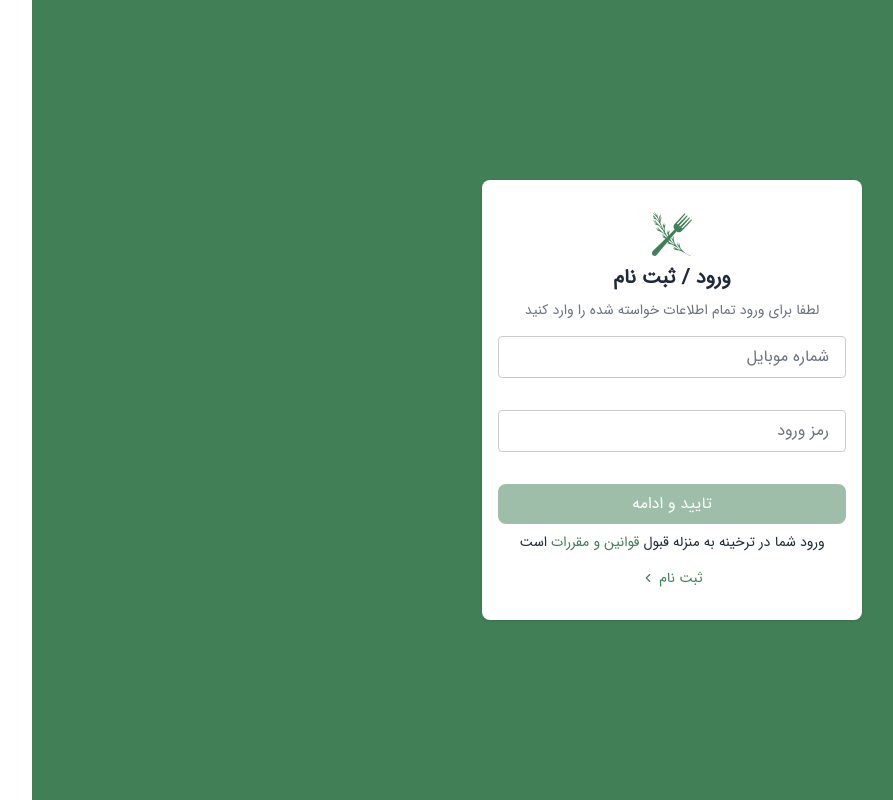
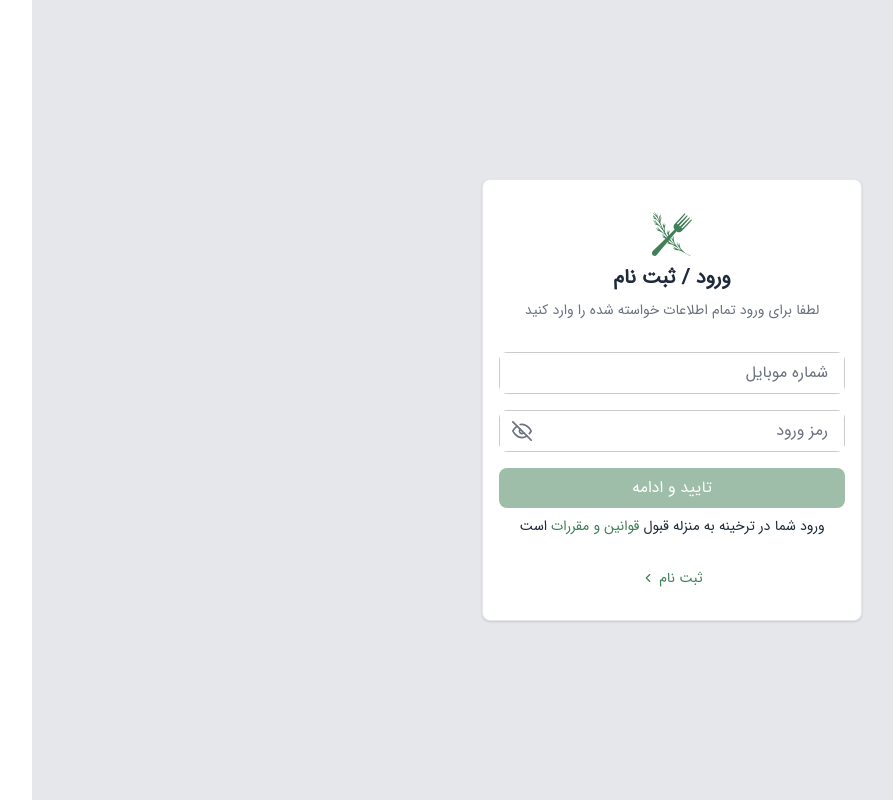
Before and after one commit to mahdibashirione/Tarkhine, a React (Vite) app: page /signin in a window 1280 px wide. Shown: the whole page, without its empty margins (33-926 px from the left). Built offline with nearby package versions, Linux system fonts and the light colour scheme.

Commit message:
conected page signin/up to server and add feature eye from inputCustom

```diff
--- a/package.json
+++ b/package.json
@@ -19,6 +19,7 @@
     "react-dom": "^18.2.0",
     "react-hot-toast": "^2.4.1",
     "react-icons": "^4.8.0",
+    "react-query": "^3.39.3",
     "react-redux": "^8.0.5",
     "react-router-dom": "^6.10.0",
     "stylis": "^4.1.3",
--- a/src/App.jsx
+++ b/src/App.jsx
@@ -3,9 +3,13 @@ import { Route, Routes } from "react-router-dom";
 import { store } from "./features/store";
 import Layout from "./layout/Layout";
 import routes from "./routes/routes";
+import { QueryClient, QueryClientProvider, useQuery } from "react-query";
+
+const queryClient = new QueryClient();
 
 function App() {
   return (
+    <QueryClientProvider client={queryClient}>
       <Provider store={store}>
         <Layout>
           <Routes>
@@ -15,6 +19,7 @@ function App() {
           </Routes>
         </Layout>
       </Provider>
+    </QueryClientProvider>
   );
 }
 
--- a/src/components/common/input.jsx
+++ b/src/components/common/input.jsx
@@ -1,12 +1,32 @@
+import { useState } from "react";
+import { useRef } from "react";
+import { FiEye, FiEyeOff } from "react-icons/fi";
+
 const InputCustom = ({ type = "text", label, formik, name }) => {
+  const [typePassword, setTypePassword] = useState("passsword");
+  const inputRef = useRef();
+
+  const handleEyePassword = (nameEye) => {
+    if (nameEye === "Eye") {
+      inputRef.current.type = "password";
+      setTypePassword("password");
+    } else {
+      inputRef.current.type = "text";
+      setTypePassword("text");
+    }
+  };
+
   return (
     <div
       className={`${
-        formik.touched[name] && formik.errors[name] && "border-red-500"
-      } relative px-4 border rounded col-span-1 border-[#cbcbcb] mb-8`}
+        formik.touched[name] && formik.errors[name]
+          ? "border-red-500 mb-8"
+          : "mb-4"
+      } relative border rounded-lg col-span-1 border-[#cbcbcb]`}
     >
       <input
-        className={`leading-7 w-full peer border-none outline-none h-10`}
+        ref={inputRef}
+        className={`px-4 leading-7 w-full peer border-none outline-none h-10`}
         id={label}
         name={name}
         type={type}
@@ -16,12 +36,27 @@ const InputCustom = ({ type = "text", label, formik, name }) => {
         htmlFor={label}
         className={`${
           formik.values[name]
-            ? "-top-3 translate-y-0 text-sm text-slate-800"
+            ? "-top-3 translate-y-0 text-[12px] text-slate-800"
             : "top-1/2"
-        } text-gray-500 peer-focus:text-slate-800 absolute right-2 -translate-y-1/2 peer-focus:-top-3 peer-focus:text-sm peer-focus:right-2 peer-focus:translate-y-0 px-2 bg-white duration-200`}
+        } leading-3 text-gray-500 peer-focus:text-slate-800 absolute right-2 -translate-y-1/2 peer-focus:-top-3 peer-focus:text-[12px] peer-focus:right-2 peer-focus:translate-y-0 px-2 bg-white duration-200`}
       >
         {label}
       </label>
+      {type === "password" && (
+        <div className="text-gray-500 absolute flex text-xl items-center left-3 top-1/2 -translate-y-1/2">
+          {typePassword === "text" ? (
+            <FiEye
+              className="cursor-pointer"
+              onClick={(e) => handleEyePassword("Eye")}
+            />
+          ) : (
+            <FiEyeOff
+              className="cursor-pointer"
+              onClick={(e) => handleEyePassword("EyeOff")}
+            />
+          )}
+        </div>
+      )}
       {formik.touched[name] && formik.errors[name] ? (
         <p className="text-[12px] absolute -bottom-6 right-0 leading-6 text-red-500">
           {formik.errors[name]}
--- a/src/pages/Register/SignIn.jsx
+++ b/src/pages/Register/SignIn.jsx
@@ -3,8 +3,15 @@ import * as Yup from "yup";
 import InputCustom from "../../components/common/input";
 import { Link } from "react-router-dom";
 import { FiChevronLeft } from "react-icons/fi";
+import { useState } from "react";
+import http from "../../services/httpSevices";
+import withToast from "../../components/HOC/Toast";
 
-const SignIn = () => {
+const SignIn = ({ toastSuccess, toastError }) => {
+  const [data, setData] = useState(null);
+  const [error, setError] = useState(null);
+  const [isLoading, setIsLoading] = useState(false);
+
   const formik = useFormik({
     initialValues: {
       phoneNumber: "",
@@ -19,14 +26,33 @@ const SignIn = () => {
         .min(8, "رمز حداقل باید 8 کاراکتر باشد")
         .required("لطفا رمز ورود را وارد کنید !"),
     }),
-    onSubmit: (value) => console.log(value),
+    onSubmit: handleSubmit,
     validateOnMount: true,
   });
 
+  async function handleSubmit(value) {
+    setIsLoading(true);
+    error && setError(null);
+    try {
+      const { data } = await http.Post("https://fakestoreapi.com/auth/login", {
+        body: JSON.stringify(value),
+      });
+      setIsLoading(false);
+      setData(data);
+    } catch (error) {
+      setIsLoading(false);
+      setError(error.message);
+      toastError("ارتباط برقرار نشد !");
+    }
+  }
+
   return (
-    <section className="select-none md:bg-primary flex items-center justify-center min-h-screen">
-      <form className="px-4 py-8 bg-white grid grid-cols-1 w-full max-w-[320px] md:max-w-[380px] md:shadow rounded-lg">
-        <div className="col-span-1 flex flex-col gap-2 mb-4 items-center justify-center">
+    <section className="select-none md:bg-gray-200 flex items-center justify-center min-h-screen">
+      <form
+        onSubmit={formik.handleSubmit}
+        className="px-4 py-8 bg-white grid grid-cols-1 w-full max-w-[320px] md:max-w-[380px] md:border md:shadow rounded-lg"
+      >
+        <div className="col-span-1 flex flex-col gap-2 mb-8 items-center justify-center">
           <svg
             width="40"
             height="44"
@@ -45,32 +71,49 @@ const SignIn = () => {
           </p>
         </div>
         <InputCustom name="phoneNumber" formik={formik} label="شماره موبایل" />
-        <InputCustom name="password" formik={formik} label="رمز ورود" />
+        <InputCustom
+          name="password"
+          type="password"
+          formik={formik}
+          label="رمز ورود"
+        />
         <button
-          disabled={!formik.isValid ? true : false}
+          disabled={isLoading || !formik.isValid ? true : false}
+          type="submit"
           className={`${
-            !formik.isValid ? "opacity-50" : "opacity-100"
-          } w-full py-2 rounded-lg bg-primary text-white text-sm md:text-base`}
+            isLoading || !formik.isValid ? "opacity-50" : "opacity-100"
+          } active:scale-95 duration-200 flex justify-center items-center w-full leading-6 py-2 rounded-lg bg-primary text-white text-sm md:text-base`}
         >
-          تایید و ادامه
+          {isLoading ? (
+            <span className="w-6 h-6 rounded-full border-4 block border-r-transparent animate-spin "></span>
+          ) : (
+            "تایید و ادامه"
+          )}
         </button>
+        {error && (
+          <span className="text-[12px] text-red-500 col-span-1 text-center">
+            {error}
+          </span>
+        )}
         <div className="col-span-1 flex-wrap justify-center mt-2 flex gap-1 items-center text-sm">
           <p>ورود شما در ترخینه به منزله قبول</p>
-          <Link className="text-primary" to="/signup">
+          <Link className="text-primary" to="/easyaccess/rules-of-tarkhine">
             قوانین و مقررات
           </Link>
           <p>است</p>
         </div>
-        <Link
-          className="col-span-1 flex justify-center mt-4 text-primary text-sm items-center gap-1"
-          to="/signup"
-        >
-          ثبت نام
-          <FiChevronLeft />
-        </Link>
+        <div className="col-span-1 flex justify-center">
+          <Link
+            className="mt-8 text-primary text-sm flex items-center gap-1"
+            to="/signin"
+          >
+            ثبت نام
+            <FiChevronLeft />
+          </Link>
+        </div>
       </form>
     </section>
   );
 };
 
-export default SignIn;
+export default withToast(SignIn);
--- a/src/pages/Register/SignUp.jsx
+++ b/src/pages/Register/SignUp.jsx
@@ -3,8 +3,15 @@ import * as Yup from "yup";
 import InputCustom from "../../components/common/input";
 import { Link } from "react-router-dom";
 import { FiChevronLeft } from "react-icons/fi";
+import { useState } from "react";
+import http from "../../services/httpSevices";
+import withToast from "../../components/HOC/Toast";
 
-const SignIn = () => {
+const SignIn = ({ toastSuccess, toastError }) => {
+  const [data, setData] = useState(null);
+  const [error, setError] = useState(null);
+  const [isLoading, setIsLoading] = useState(false);
+
   const formik = useFormik({
     initialValues: {
       firstName: "",
@@ -23,14 +30,33 @@ const SignIn = () => {
         .min(8, "رمز حداقل باید 8 کاراکتر باشد")
         .required("لطفا رمز ورود را وارد کنید !"),
     }),
-    onSubmit: (value) => console.log(value),
+    onSubmit: handleSubmit,
     validateOnMount: true,
   });
 
+  async function handleSubmit(value) {
+    setIsLoading(true);
+    error && setError(null);
+    try {
+      const { data } = await http.Post("https://fakestoreapi.com/auth/login", {
+        body: JSON.stringify(value),
+      });
+      setIsLoading(false);
+      setData(data);
+    } catch (error) {
+      setIsLoading(false);
+      setError(error.message);
+      toastError("ارتباط برقرار نشد !");
+    }
+  }
+
   return (
-    <section className="select-none md:bg-primary flex items-center justify-center min-h-screen">
-      <form className="px-4 py-8 bg-white grid grid-cols-1 w-full max-w-[320px] md:max-w-[380px] md:shadow rounded-lg">
-        <div className="col-span-1 flex flex-col gap-2 mb-4 items-center justify-center">
+    <section className="select-none md:bg-gray-200 flex items-center justify-center min-h-screen">
+      <form
+        onSubmit={formik.handleSubmit}
+        className="px-4 py-8 bg-white grid md:border grid-cols-1 w-full max-w-[320px] md:max-w-[380px] md:shadow rounded-lg"
+      >
+        <div className="col-span-1 flex flex-col gap-2 mb-8 items-center justify-center">
           <svg
             width="40"
             height="44"
@@ -51,32 +77,49 @@ const SignIn = () => {
         <InputCustom name="firstName" formik={formik} label="نام" />
         <InputCustom name="lastName" formik={formik} label="نام خوانوادگی" />
         <InputCustom name="phoneNumber" formik={formik} label="شماره موبایل" />
-        <InputCustom name="password" formik={formik} label="رمز ورود" />
+        <InputCustom
+          name="password"
+          type="password"
+          formik={formik}
+          label="رمز ورود"
+        />
         <button
-          disabled={!formik.isValid ? true : false}
+          disabled={isLoading || !formik.isValid ? true : false}
+          type="submit"
           className={`${
-            !formik.isValid ? "opacity-50" : "opacity-100"
-          } w-full py-2 rounded-lg bg-primary text-white text-sm md:text-base`}
+            isLoading || !formik.isValid ? "opacity-50" : "opacity-100"
+          } active:scale-95 duration-200 flex justify-center items-center w-full leading-6 py-2 rounded-lg bg-primary text-white text-sm md:text-base`}
         >
-          تایید و ادامه
+          {isLoading ? (
+            <span className="w-6 h-6 rounded-full border-4 block border-r-transparent animate-spin "></span>
+          ) : (
+            "تایید و ادامه"
+          )}
         </button>
+        {error && (
+          <span className="text-[12px] text-red-500 col-span-1 text-center">
+            {error}
+          </span>
+        )}
         <div className="col-span-1 flex-wrap justify-center mt-2 flex gap-1 items-center text-sm">
           <p>عضویت در ترخینه به منزله قبول</p>
-          <Link className="text-primary" to="/signup">
+          <Link className="text-primary" to="/easyaccess/rules-of-tarkhine">
             قوانین و مقررات
           </Link>
           <p>است</p>
         </div>
+        <div className="col-span-1 flex justify-center">
           <Link
-          className="col-span-1 flex justify-center mt-4 text-primary text-sm items-center gap-1"
+            className="col-span-1 flex mt-4 text-primary text-sm items-center gap-1"
             to="/signin"
           >
             ورود
             <FiChevronLeft />
           </Link>
+        </div>
       </form>
     </section>
   );
 };
 
-export default SignIn;
+export default withToast(SignIn);
```
Also changed, not shown: 1 other file (tests, documents, lock files or other folders). Lines whose indentation alone changed are shown as unchanged.
